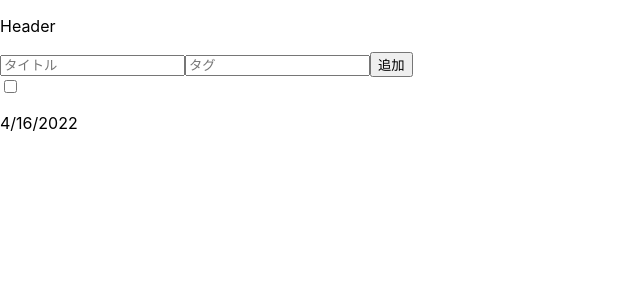
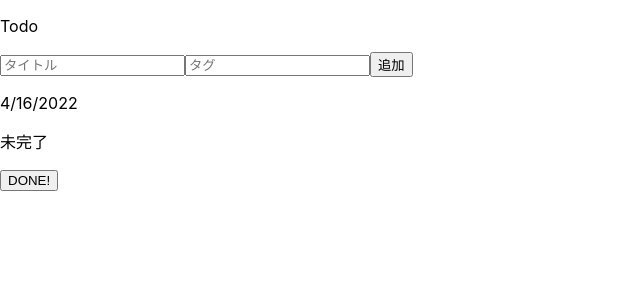
Before and after one commit to kobapi28/shoma3571-sandbox, a React (Create React App) app in the folder react/todo/: page / in a window 1280 px wide. Both pictures are taken after a click on the button "追加". Shown: the top 300 px of the page, without its empty margins (0-640 px from the left). Built offline with nearby package versions, Linux system fonts and the light colour scheme.

Commit message:
ステータスの変更を実装

```diff
--- a/react/todo/src/App.tsx
+++ b/react/todo/src/App.tsx
@@ -6,7 +6,7 @@ import { Todo } from './types/todo';
 
 type TodoProvider = {
   items: Todo[];
-  setItems: React.Dispatch<React.SetStateAction<Todo[]>>
+  setItems: React.Dispatch<React.SetStateAction<Todo[]>>;
 }
 export const TodoContext = createContext<TodoProvider>({} as TodoProvider);
 
--- a/react/todo/src/components/Header.tsx
+++ b/react/todo/src/components/Header.tsx
@@ -1,5 +1,5 @@
 export const Header: React.VFC = () => {
   return (
-    <p>Header</p>
+    <p>Todo</p>
   )
 }
--- a/react/todo/src/components/TodoItem.tsx
+++ b/react/todo/src/components/TodoItem.tsx
@@ -1,16 +1,32 @@
+import React, { useContext } from "react";
+import { TodoContext } from "../App";
 import { Todo } from "../types/todo"
 
 type Props = {
   item: Todo;
+  index: number;
 }
 
-export const TodoItem: React.VFC<Props> = ({ item }) => {
+export const TodoItem: React.VFC<Props> = ({ item, index }) => {
+  const context = useContext(TodoContext)
+  const updateStatus = (id: string) => {
+    const items: Todo[] = context.items;
+    const updatedItems = items.map((item) => {
+      if (item.id === id) {
+        item.isFinished = true;
+      }
+      return item
+    })
+    context.setItems(updatedItems)
+  }
+
   return (
     <div>
-      <label htmlFor={'title' + item.id}>{item.title}</label>
-      <input type='checkbox' id={'title' + item.id}/>
+      <p>{item.title}</p>
       <p>{item.date.toLocaleDateString()}</p>
       <p>{item.badge}</p>
+      <p>{item.isFinished ? '完了': '未完了'}</p>
+      <button onClick={() => updateStatus(item.id)}>DONE!</button>
     </div>
   )
 }
--- a/react/todo/src/components/TodoList.tsx
+++ b/react/todo/src/components/TodoList.tsx
@@ -8,8 +8,8 @@ type Props = {
 export const TodoList: React.VFC<Props> = ({ items }) => {
   return (
     <div>
-      {items.map(item => {
-      return <TodoItem item={item} key={item.id}/>
+      {items.map((item, index) => {
+      return <TodoItem item={item} key={item.id} index={index}/>
     })}
     </div>
   )
```
